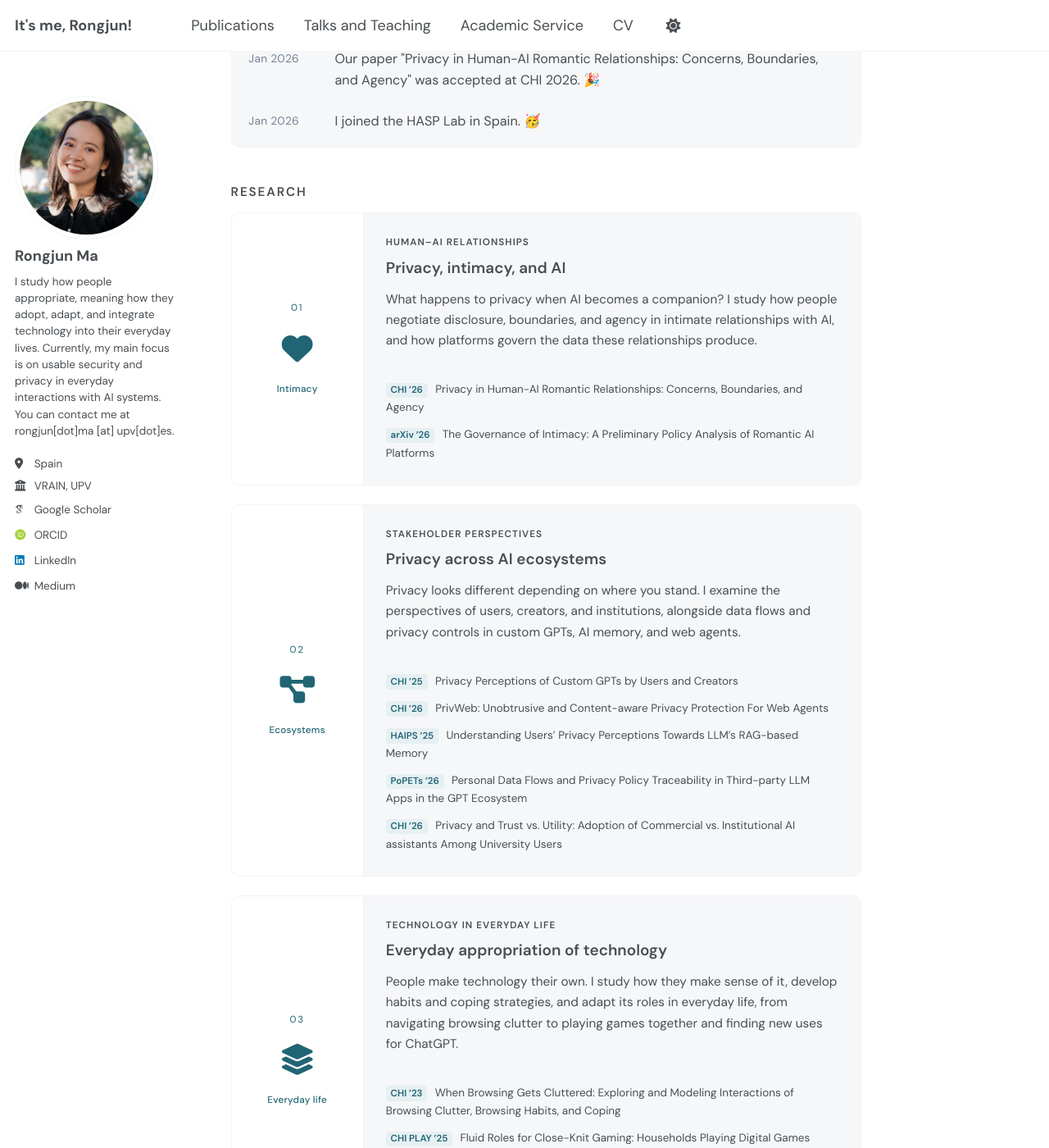
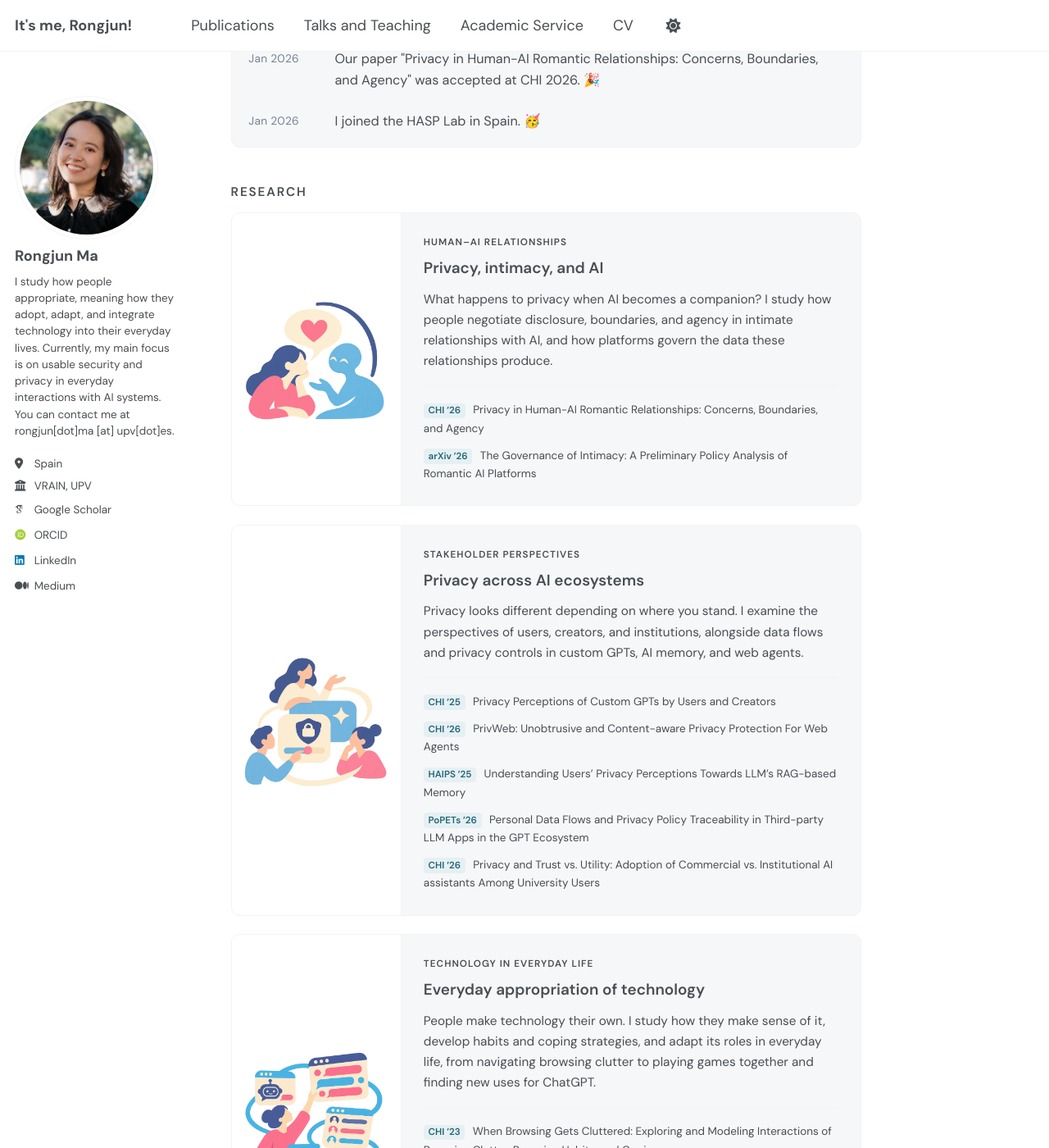
Before and after one commit to marongjun/marongjun.github.io, a Jekyll site: the page built from _pages/about.md, in a window 1280 px wide and 1400 px high, scrolled down 968 px. Shown: the whole window at 82% size. Built offline with Jekyll 4.4.1, drawn with Linux system fonts in a browser that asks for light colours; some web fonts are replaced.

Commit message:
Replace research icons with custom human-centered illustrations

```diff
--- a/_data/research.yml
+++ b/_data/research.yml
@@ -1,7 +1,7 @@
 - id: intimacy
   category: Human–AI relationships
   title: Privacy, intimacy, and AI
-  icon: fa-heart
+  illustration: /images/research/intimacy.webp
   visual_label: Intimacy
   description: >-
     What happens to privacy when AI becomes a companion? I study how people
@@ -18,7 +18,7 @@
 - id: ecosystems
   category: Stakeholder perspectives
   title: Privacy across AI ecosystems
-  icon: fa-project-diagram
+  illustration: /images/research/ecosystems.webp
   visual_label: Ecosystems
   description: >-
     Privacy looks different depending on where you stand. I examine the
@@ -44,7 +44,7 @@
 - id: appropriation
   category: Technology in everyday life
   title: Everyday appropriation of technology
-  icon: fa-layer-group
+  illustration: /images/research/appropriation.webp
   visual_label: Everyday life
   description: >-
     People make technology their own. I study how they make sense of it,
--- a/_includes/research.html
+++ b/_includes/research.html
@@ -4,9 +4,7 @@
     {% for direction in site.data.research %}
     <article class="research-card" aria-labelledby="research-{{ direction.id }}">
       <div class="research-card__visual" aria-hidden="true">
-        <span class="research-card__number">0{{ forloop.index }}</span>
-        <i class="fas {{ direction.icon }} research-card__icon"></i>
-        <span class="research-card__visual-label">{{ direction.visual_label }}</span>
+        <img class="research-card__illustration" src="{{ direction.illustration | relative_url }}" alt="" width="1254" height="1254" loading="lazy" decoding="async">
       </div>
       <div class="research-card__body">
         <p class="research-card__category">{{ direction.category }}</p>
--- a/_sass/layout/_research.scss
+++ b/_sass/layout/_research.scss
@@ -48,7 +48,7 @@ html[data-theme="dark"] .homepage-intro {
 
 .research-card {
   display: grid;
-  grid-template-columns: minmax(110px, 21%) minmax(0, 1fr);
+  grid-template-columns: minmax(150px, 27%) minmax(0, 1fr);
   overflow: hidden;
   border: 1px solid var(--global-border-color);
   border-radius: 10px;
@@ -60,26 +60,19 @@ html[data-theme="dark"] .homepage-intro {
     align-items: center;
     justify-content: center;
     gap: 1.2em;
-    padding: 1.5em 0.5em;
+    padding: 1.25em 0.75em;
     border-right: 1px solid var(--global-border-color);
     background: var(--research-visual);
     color: var(--research-accent);
   }
 
-  &__number {
-    font-size: 0.65em;
-    letter-spacing: 0.15em;
-  }
-
-  &__icon {
-    font-size: 2.1em;
-  }
-
-  &__visual-label {
-    font-size: 0.65em;
-    font-weight: 500;
-    letter-spacing: 0.02em;
-    text-align: center;
+  &__illustration {
+    display: block;
+    width: 100%;
+    max-width: 220px;
+    height: auto;
+    aspect-ratio: 1;
+    object-fit: contain;
   }
 
   &__body {
@@ -167,14 +160,14 @@ html[data-theme="dark"] .research-overview {
 
     &__visual {
       flex-direction: row;
-      justify-content: flex-start;
+      justify-content: center;
       gap: 0.8em;
-      padding: 0.9em 1.2em;
+      padding: 1em;
       border-right: 0;
       border-bottom: 1px solid var(--global-border-color);
     }
 
-    &__icon { font-size: 1em; }
+    &__illustration { width: 160px; max-width: 100%; }
     &__body { padding: 1.2em; }
     &__papers li { font-size: 0.85em; }
   }
```
Also changed, not shown: images/research/appropriation.webp (added), images/research/ecosystems.webp (added), images/research/intimacy.webp (added).
